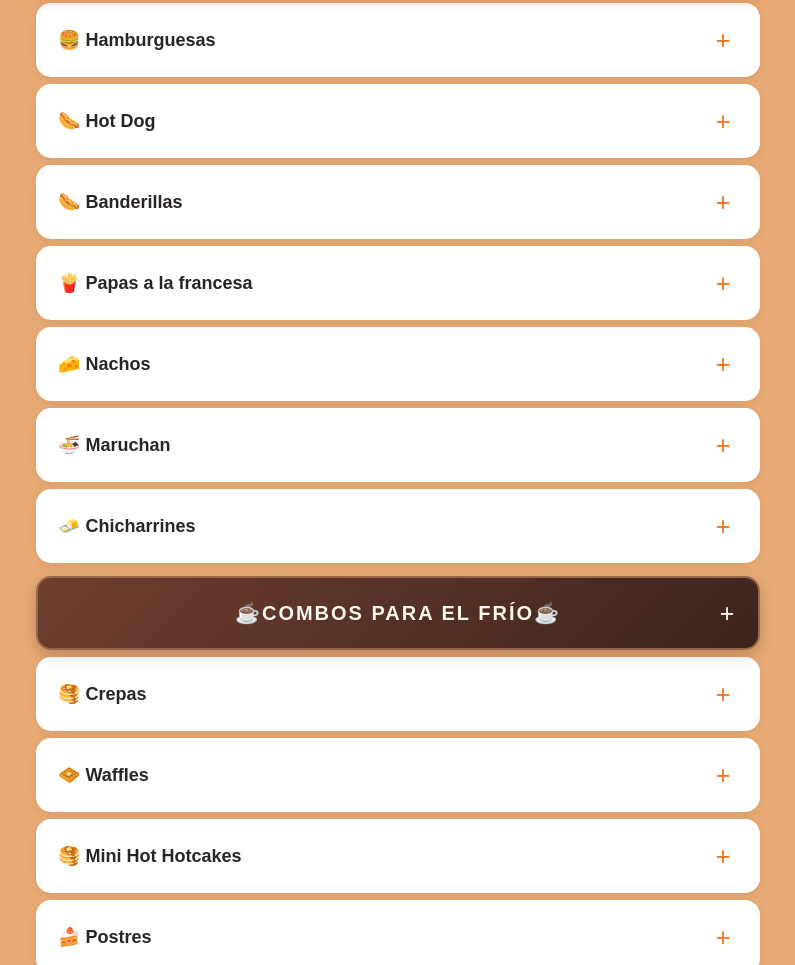
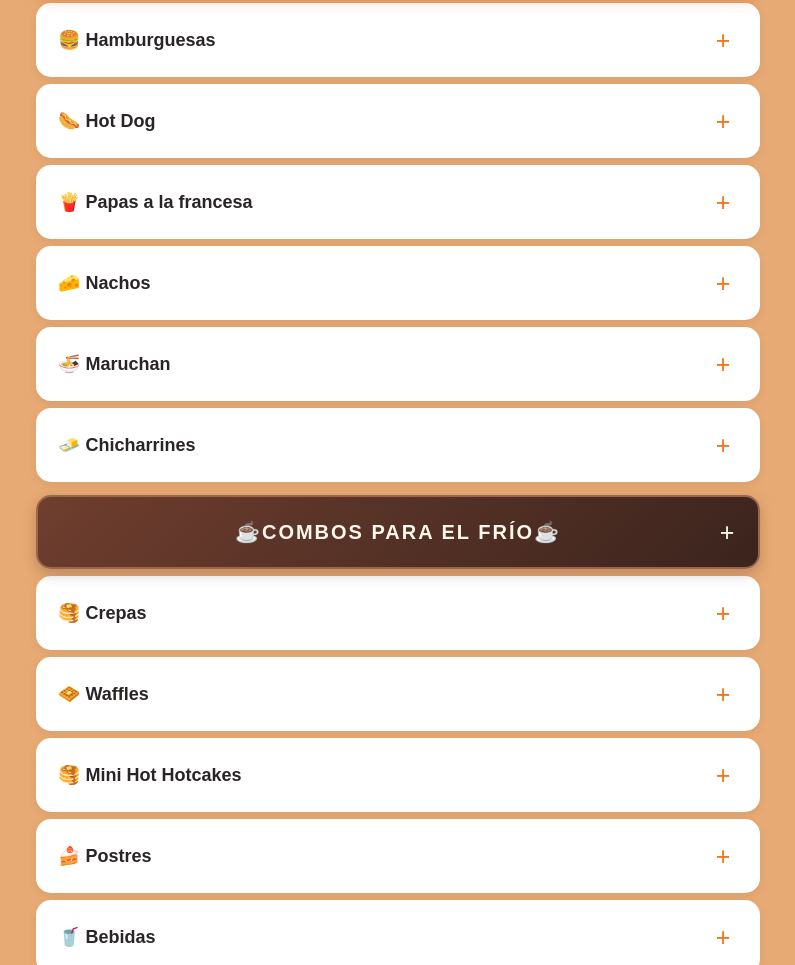
Before and after one commit to Rinzler25/menu-qr, a plain HTML site: page index.html in a window 1280 px wide. Shown: the part 1125-2090 px from the top of the page, without its empty margins (242-1037 px from the left). Drawn offline with Linux system fonts and the light colour scheme.

Commit message:
Update index.html

```diff
--- a/index.html
+++ b/index.html
@@ -258,7 +258,7 @@
         <!-- ========================= -->
         <!-- BANDERILLA -->
         <!-- ========================= -->
-        <section class="categoria">
+      <!--  <section class="categoria">
             <button
                 class="boton-categoria"
                 onclick="alternarCategoria('banderillas')"
@@ -299,7 +299,7 @@
                 </div>
             </div>
         </section>
-
+-->
 
         <!-- ========================= -->
         <!-- PAPAS -->
@@ -720,7 +720,7 @@
                         </div>
                         <strong class="precio">$25</strong>
                     </article>
-
+                    <!--
                     <article class="producto">
                         <div>
                             <h3>GELATINA</h3>
@@ -731,7 +731,7 @@
                         </div>
                         <strong class="precio">$25</strong>
                     </article>
-
+                    -->
                     <article class="producto">
                         <div>
                             <h3>FRESAS CON CREMA</h3>
```
